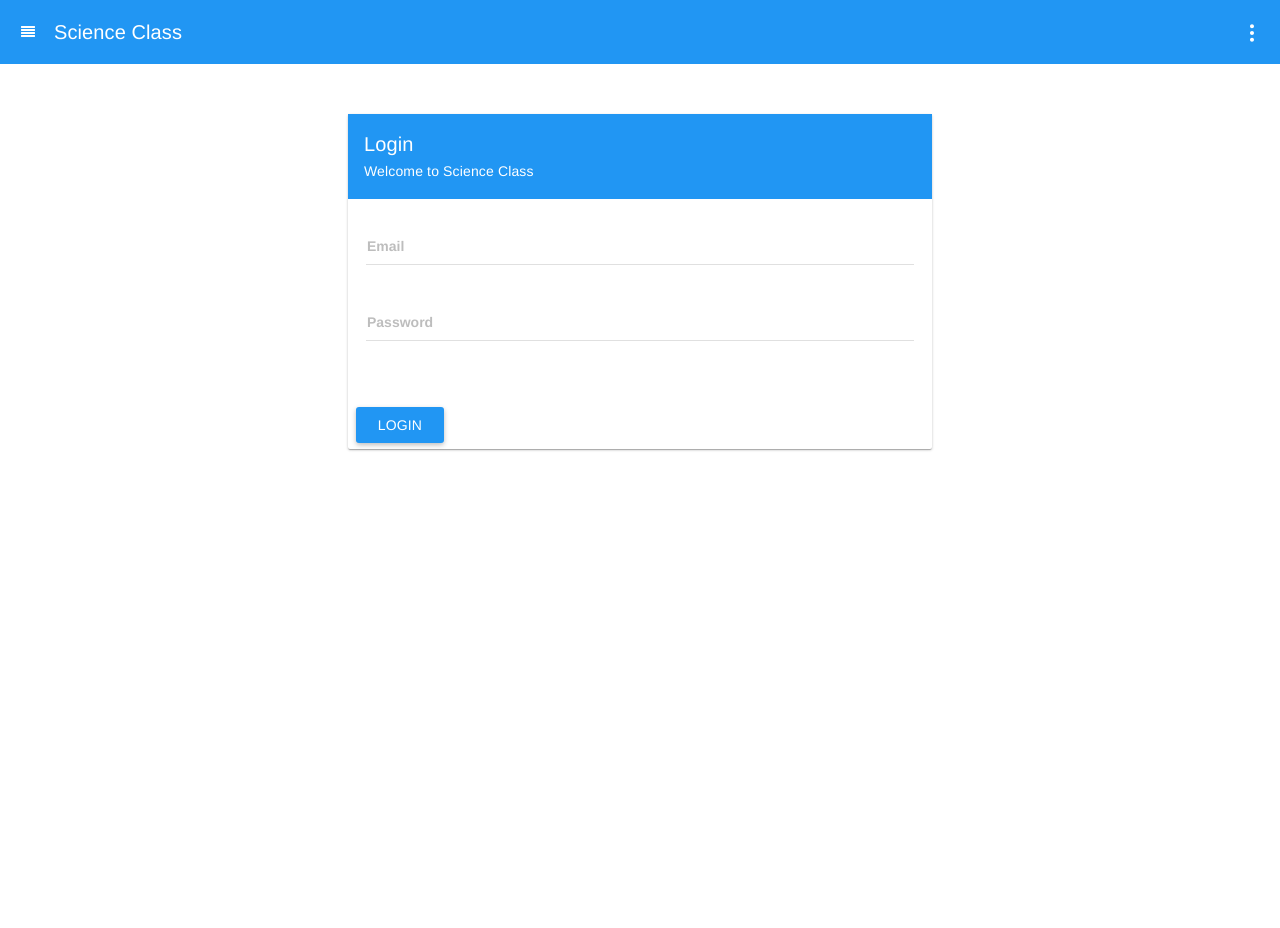
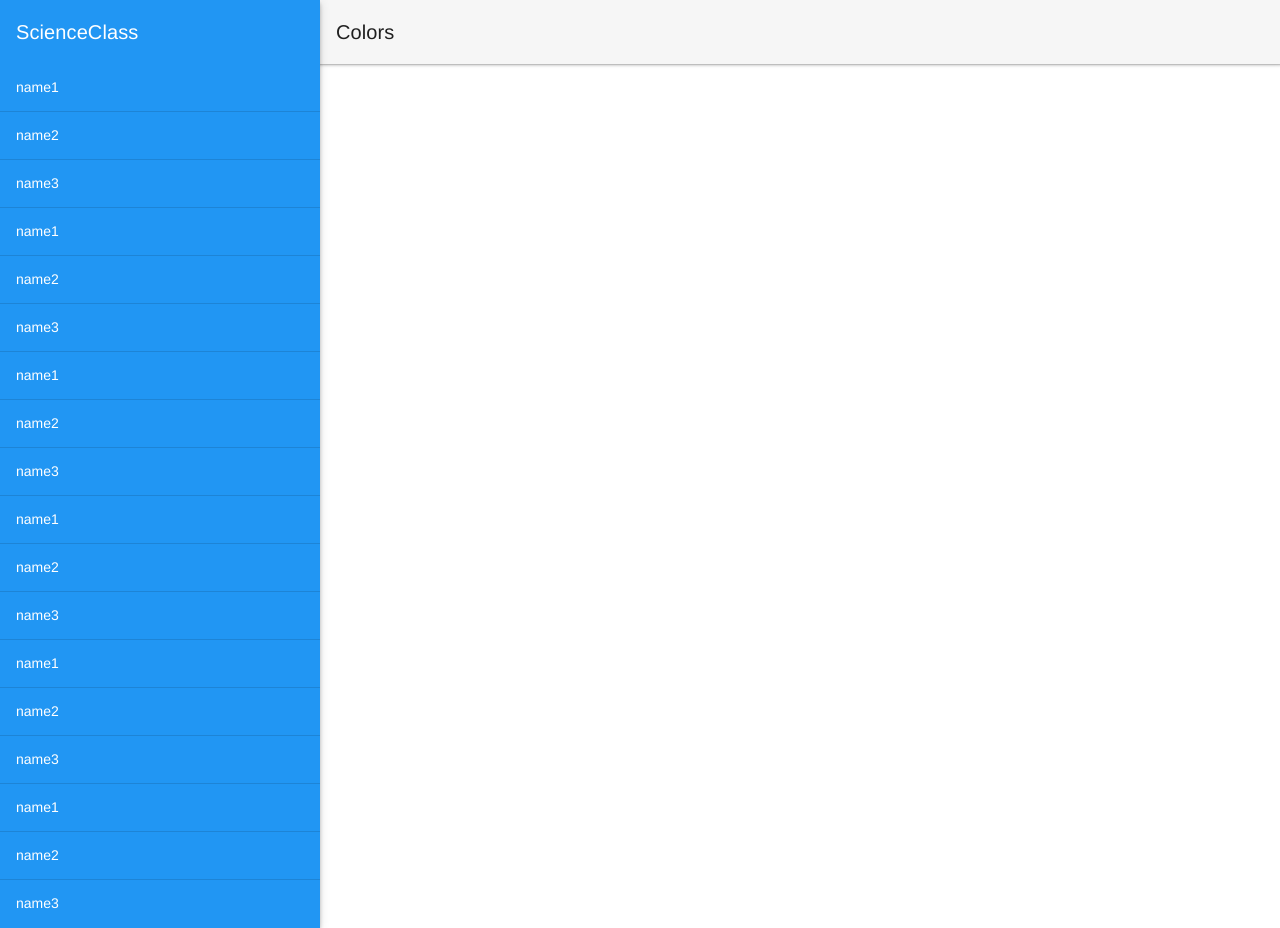
Before and after one commit to ArkTicketTech/ScienceClass_Frontend, a website built with webpack: page index.html at #/test in a window 1280 px wide. Before the commit the page ends 800 px from the top, so only its background shows below. Built offline with nearby package versions, Linux system fonts and the light colour scheme; some packages are replaced by stand-ins of ours.

Commit message:
the test page initial

```diff
--- /dev/null
+++ b/css/test.less
@@ -0,0 +1,12 @@
+.excercise-content-toolbar {
+    background: #f6f6f6 !important;
+    color: #202020 !important;
+    z-index: 3;
+}
+.md-whiteframe-glow-z1 {
+    box-shadow: 0px 0px 1px 1px rgba(0, 0, 0, 0.14), 0px 0px 2px 2px rgba(0, 0, 0, 0.098), 0px 0px 5px 1px rgba(0, 0, 0, 0.084);
+}
+
+.md-whiteframe-z2 {
+    box-shadow: 0 2px 4px -1px rgba(0,0,0,.2),0 4px 5px 0 rgba(0,0,0,.14),0 1px 10px 0 rgba(0,0,0,.12);
+}
--- a/index.html
+++ b/index.html
@@ -12,7 +12,7 @@
     <title>Science Class</title>
   </head>
   <body ng-controller="RootCtrl" ng-cloak>
-    <md-toolbar>
+    <md-toolbar ng-show="$rootScope.headershow">
       <div class="md-toolbar-tools">
         <md-button class="md-icon-button" aria-label="Settings" ng-click="goto('fileList')">
           <i class="fa fa-align-justify" aria-hidden="true"></i>
--- a/js/login_controller.js
+++ b/js/login_controller.js
@@ -1,6 +1,8 @@
-var LoginCtrl = function ($scope, $http, User) {
+var LoginCtrl = function ($scope, $http, User, $rootScope) {
 
   $scope.user = {};
+  $rootScope.headershow = false;
+
   $scope.submit = function () {
         window.location.href = '#/home';
   };
--- a/js/main.js
+++ b/js/main.js
@@ -1,4 +1,5 @@
 require('../css/base.less');
+require('../css/test.less')
 
 var scienceclass = angular.module('scienceclass', ['ui.bootstrap', 'ui.router', 'ngMaterial']);
 scienceclass.config(function($stateProvider, $urlRouterProvider, $mdThemingProvider, $httpProvider) {
@@ -16,6 +17,11 @@ scienceclass.config(function($stateProvider, $urlRouterProvider, $mdThemingProvi
       url: '/home',
       templateUrl: 'templates/home.html',
     })
+    .state('test', {
+      url: '/test',
+      templateUrl: 'templates/test.html',
+      controller: 'TestCtrl',
+    })
 
   $urlRouterProvider.otherwise('/login');
 });
@@ -24,6 +30,7 @@ scienceclass.controller('RootCtrl', function($scope, $rootScope, $mdDialog, $htt
   $scope.userInfo = User.info;
   //User.fetchInfo();
   $rootScope.lan = 'CN';
+  $rootScope.headershow = true;
   $scope.goto = function(path) {
     window.location.href = '#/' + path;
   };
@@ -41,4 +48,5 @@ scienceclass.controller('RootCtrl', function($scope, $rootScope, $mdDialog, $htt
 
 
 scienceclass.controller('LoginCtrl', require('./login_controller.js'));
+scienceclass.controller('TestCtrl', require('./test_controller.js'));
 scienceclass.service('User', require('./user.js'));
--- /dev/null
+++ b/js/test_controller.js
@@ -0,0 +1,30 @@
+var TestCtrl = function ($scope, $http, User, $rootScope) {
+
+  $scope.user = {};
+  $rootScope.headershow = false;
+
+  $scope.knowledges = [
+  	{name: 'name1'},
+  	{name: 'name2'},
+  	{name: 'name3'},
+  	{name: 'name1'},
+  	{name: 'name2'},
+  	{name: 'name3'},
+  	{name: 'name1'},
+  	{name: 'name2'},
+  	{name: 'name3'},
+  	{name: 'name1'},
+  	{name: 'name2'},
+  	{name: 'name3'},
+  	{name: 'name1'},
+  	{name: 'name2'},
+  	{name: 'name3'},
+  	{name: 'name1'},
+  	{name: 'name2'},
+  	{name: 'name3'},
+  ];
+
+
+}
+
+module.exports = TestCtrl;
--- /dev/null
+++ b/templates/test.html
@@ -0,0 +1,34 @@
+  <section layout="row" flex>
+    <md-sidenav
+        class="sidenav-left md-whiteframe-z2"
+        md-is-locked-open="$mdMedia('gt-sm')">
+      <md-toolbar class="md-theme-indigo">
+        <h1 class="md-toolbar-tools">ScienceClass</h1>
+      </md-toolbar>
+      <md-content flex>
+          <md-list>
+            <md-list-item class="md-1-line" style="background-color: rgb(33,150,243);color: rgb(255,255,255);" ng-repeat="knowledge in knowledges" >
+              <div class="md-list-item-text">
+                <h5>{{knowledge.name}}</h5>
+              </div>
+              <md-divider inset></md-divider>
+            </md-list-item>
+          </md-list>
+        </md-content>
+    </md-sidenav>
+
+    <md-content flex>
+      <div layout="column" layout-fill layout-align="top center">
+        <md-toolbar class="md-whiteframe-glow-z1 excercise-content-toolbar _md">
+          <div class="md-toolbar-tools docs-toolbar-tools" tabindex="-1">
+            <div layout="row" flex="" class="fill-height layout-row flex">
+              <h2 class="md-toolbar-item md-breadcrumb md-headline">
+                <span class="md-breadcrumb-page ng-binding">Colors</span>
+              </h2>
+            </div>
+          </div>
+        </md-toolbar>
+      </div>
+      <div flex></div>
+    </md-content>
+  </section>
```
